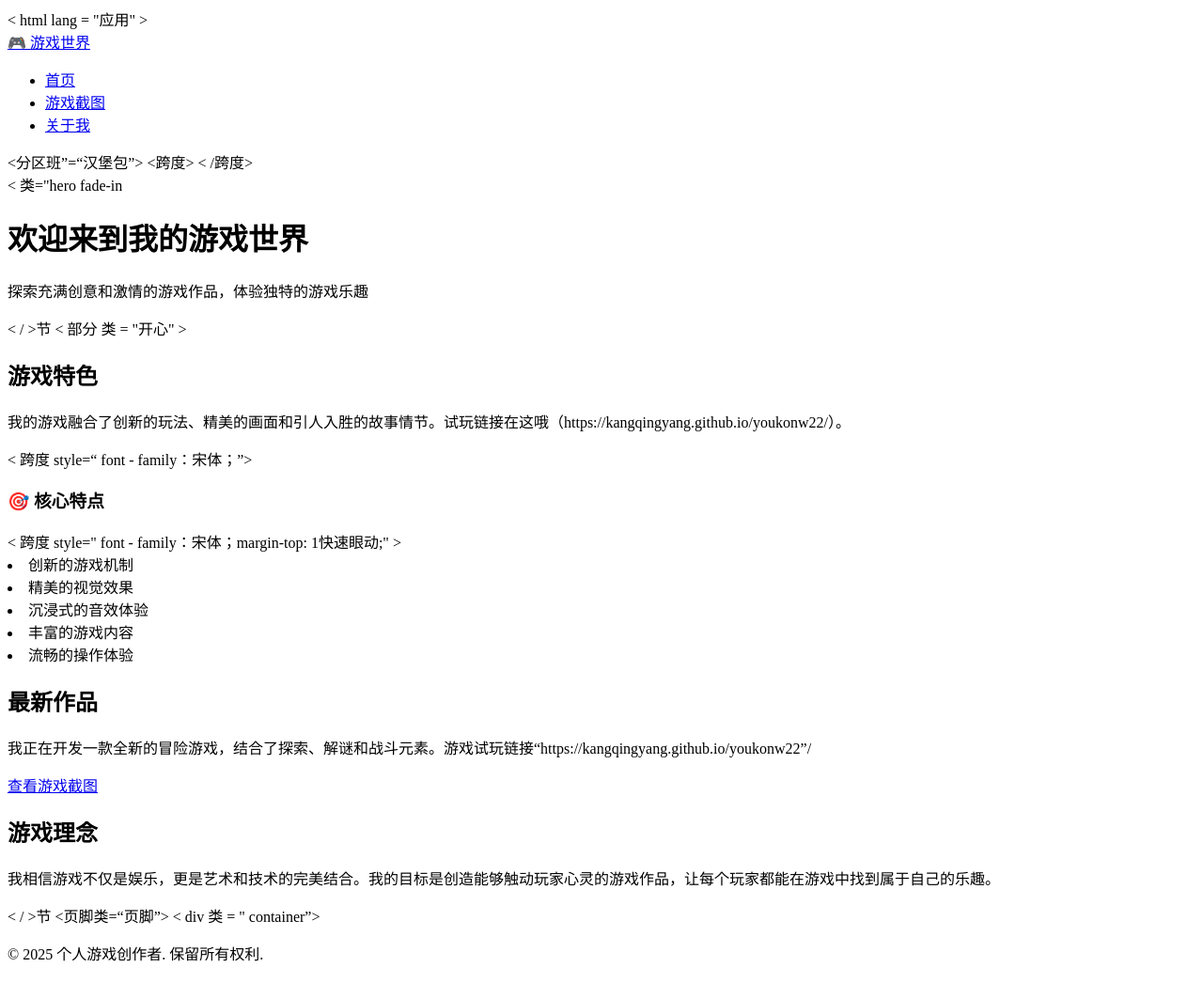
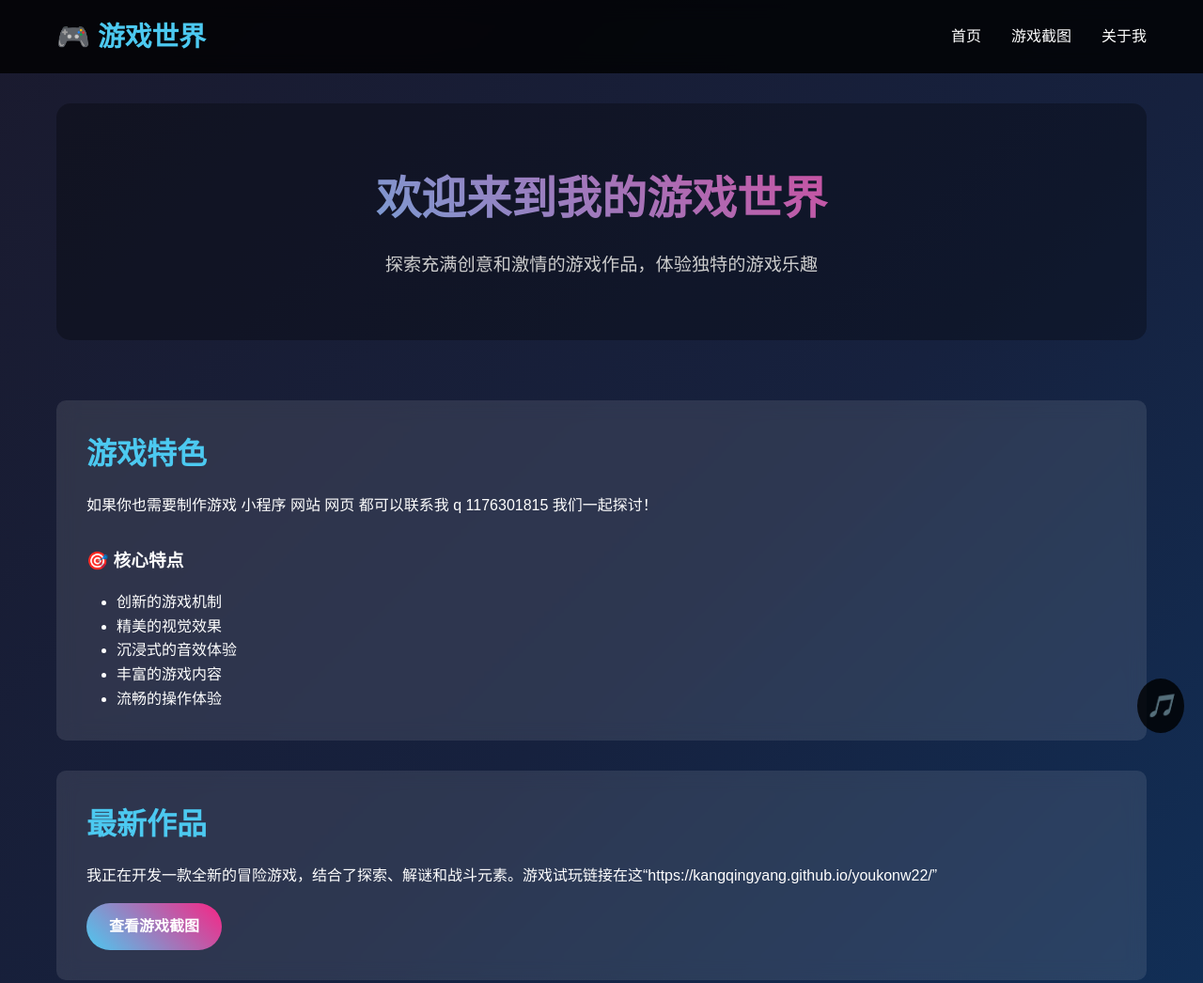
Before and after one commit to kangqingyang/yourkown, a plain HTML site: page index.html in a window 1280 px wide. Shown: the top 1046 px of the page at 94% size. Drawn offline with Linux system fonts and the light colour scheme.

Commit message:
Refactor index.html with updated layout and features
Removed outdated HTML structure and replaced it with a new layout. Updated navigation, hero section, and added music control functionality.

```diff
--- a/index.html
+++ b/index.html
@@ -1,23 +1,23 @@
 <!DOCTYPE html>
-< html lang = "应用" >
+<html lang="zh-CN">
 <head>
     <meta charset="UTF-8">
-
+    <meta name="viewport" content="width=device-width, initial-scale=1.0">
     <title>游戏介绍 - 我的游戏世界</title>
-
+    <link rel="stylesheet" href="style.css">
 </head>
 <body>
     <!-- 导航栏 -->
     <nav class="navbar">
-
+        <div class="container nav-content">
             <a href="index.html" class="logo">🎮 游戏世界</a>
             <ul class="nav-links">
                 <li><a href="index.html">首页</a></li>
                 <li><a href="screenshots.html">游戏截图</a></li>
                 <li><a href="about.html">关于我</a></li>
             </ul>
-<分区班”=“汉堡包”>
-<跨度> < /跨度>
+            <div class="hamburger">
+                <span></span>
                 <span></span>
                 <span></span>
             </div>
@@ -26,20 +26,20 @@
 
     <!-- 英雄区域 -->
     <div class="container">
-< 类="hero fade-in
+        <section class="hero fade-in">
             <h1>欢迎来到我的游戏世界</h1>
             <p>探索充满创意和激情的游戏作品，体验独特的游戏乐趣</p>
-< / >节
+        </section>
 
         <!-- 游戏介绍 -->
-< 部分 类 = "开心" >
+        <section class="content">
+            <div class="section fade-in">
+                <h2>游戏特色</h2>
+                <p>如果你也需要制作游戏 小程序 网站 网页 都可以联系我 q 1176301815  我们一起探讨！</p>
 
-                <h2>游戏特色</h2>
-                <p>我的游戏融合了创新的玩法、精美的画面和引人入胜的故事情节。试玩链接在这哦（https://kangqingyang.github.io/youkonw22/）。</p>
-
-< 跨度 style=“ font - family：宋体；”>
+                <div style="margin-top: 2rem;">
                     <h3>🎯 核心特点</h3>
-< 跨度 style=" font - family：宋体；margin-top: 1快速眼动;" >
+                    <ul style="margin-left: 2rem; margin-top: 1rem;">
                         <li>创新的游戏机制</li>
                         <li>精美的视觉效果</li>
                         <li>沉浸式的音效体验</li>
@@ -49,26 +49,26 @@
                 </div>
             </div>
 
-
+            <div class="section fade-in">
                 <h2>最新作品</h2>
-                <p>我正在开发一款全新的冒险游戏，结合了探索、解谜和战斗元素。游戏试玩链接“https://kangqingyang.github.io/youkonw22”/ </p>
+                <p>我正在开发一款全新的冒险游戏，结合了探索、解谜和战斗元素。游戏试玩链接在这“https://kangqingyang.github.io/youkonw22/”</p>
 
                 <a href="screenshots.html" class="btn" style="margin-top: 1rem;">查看游戏截图</a>
             </div>
 
-
+            <div class="section fade-in">
                 <h2>游戏理念</h2>
                 <p>我相信游戏不仅是娱乐，更是艺术和技术的完美结合。我的目标是创造能够触动玩家心灵的游戏作品，让每个玩家都能在游戏中找到属于自己的乐趣。</p>
             </div>
-< / >节
+        </section>
     </div>
 
     <!-- 页脚 -->
-<页脚类=“页脚”>
-< div 类 = " container”>
+    <footer class="footer">
+        <div class="container">
             <p>&copy; 2025 个人游戏创作者. 保留所有权利.</p>
         </div>
-< /页脚>
+    </footer>
 
     <!-- 音乐控制 -->
     <div class="music-control" id="musicControl" onclick="toggleMusic()">
@@ -76,24 +76,24 @@
     </div>
 
     <!-- 背景音乐 -->
+    <audio id="bgMusic" loop>
+        <source src="backmic/2月24日.MP3" type="audio/mpeg">
+    </audio>
 
-        <source src="backmic/2月24日.MP3" type="audio/mpeg">
-< /音频>
-
-< >脚本
+    <script>
         // 汉堡菜单功能
-const hamburger = document.querySelector('.hamburger')；
+        const hamburger = document.querySelector('.hamburger');
         const navLinks = document.querySelector('.nav-links');
 
         hamburger.addEventListener('click', () => {
-navLinks.classList.toggle(“活跃的”);
+            navLinks.classList.toggle('active');
         });
 
         // 背景音乐控制
-const bgMusic = document.getElementById('bgMusic')；
-const musicControl =文档。
+        const bgMusic = document.getElementById('bgMusic');
+        const musicControl = document.getElementById('musicControl');
 
-函数toggleMusic() {
+        function toggleMusic() {
             if (bgMusic.paused) {
                 bgMusic.play();
                 musicControl.innerHTML = '<i>🔇</i>';
@@ -104,17 +104,17 @@ const musicControl =文档。
         }
 
         // 页面加载时自动播放音乐（需要用户交互）
-文档。addEventListener('click', function() {
+        document.addEventListener('click', function() {
             if (bgMusic.paused) {
-bgMusic.play().catch() => {
+                bgMusic.play().catch(() => {
                     console.log('自动播放被阻止，需要用户交互');
                 });
             }
-}，{一次：true})；
+        }, { once: true });
 
         // 滚动动画
         const observer = new IntersectionObserver((entries) => {
-条目。forEach(entry => {
+            entries.forEach(entry => {
                 if (entry.isIntersecting) {
                     entry.target.classList.add('fade-in');
                 }
```
